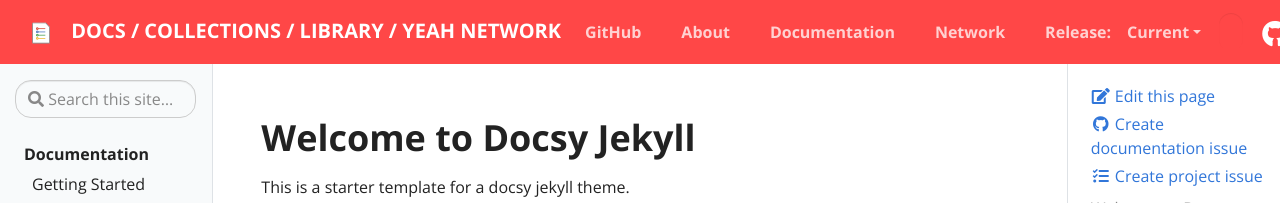
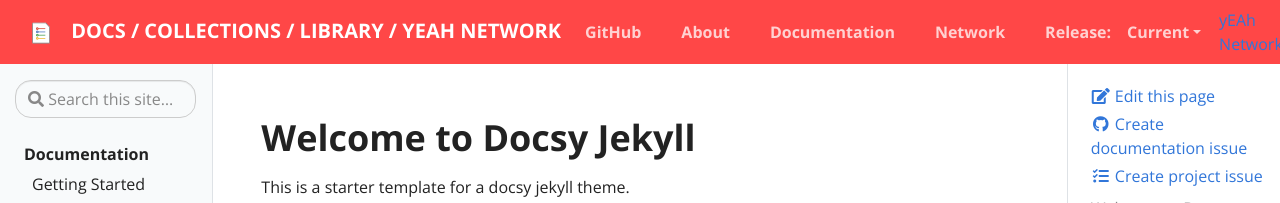
Before and after one commit to yEAh-Games/docs-collection, a Jekyll site: the page built from pages/index.md, in a window 1280 px wide. Shown: the top 203 px of the page. Built offline with Jekyll 4.4.1, drawn with Linux system fonts in a browser that asks for light colours.

Commit message:
bug fixes 1

```diff
--- a/_includes/header.html
+++ b/_includes/header.html
@@ -40,6 +40,11 @@
       {% endif %}
 		</ul>
 	</div>
+
+  <div class="navbar-nav d-none d-lg-block">
+    <a href="https://yeahgames.net" title="Visit the Network hub/directory">yEAh Network</a>
+  </div>
+
 	<div class="navbar-nav d-none d-lg-block">
  <input type="search" class="form-control td-search-input" placeholder="&#xf002 Search this site…" aria-label="Search this site…" autocomplete="off">
         </div>
@@ -53,9 +58,7 @@
         </div>
       </div>
 
-  <div class="navbar-nav d-none d-lg-block">
-    <a href="https://yeahgames.net" title="Visit the Network hub/directory">yEAh Network</a>
-  </div>
+
 
 
 </nav>
```
Also changed, not shown: assets/img/logo.png, assets/img/old-logo.png (added).
